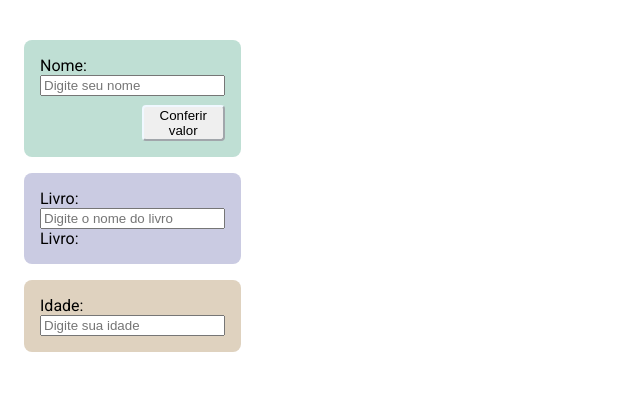
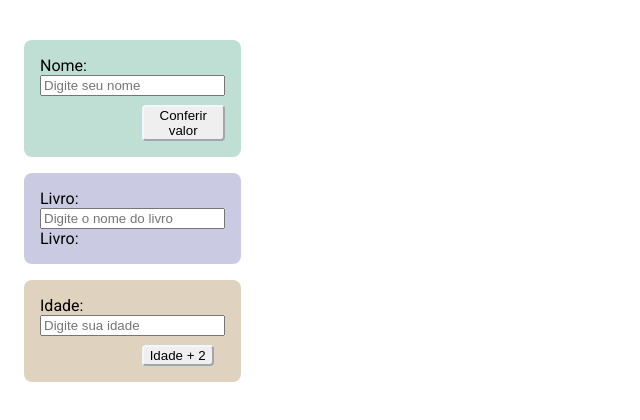
Before and after one commit to ArthurGuti/Teste-de-l-gica, a website: page index.html in a window 1280 px wide. Shown: the whole page, without its empty margins (0-640 px from the left). Drawn offline with Linux system fonts and the light colour scheme.

Commit message:
adicionando regrinha simples de multiplicação

```diff
--- a/index.html
+++ b/index.html
@@ -26,13 +26,14 @@
         <input type="text" id="nomeLivro" placeholder="Digite o nome do livro" oninput="exibirValor()" wfd-id="id3" />
         <br>
         <label class="texto">Livro:   </label><label id="labelDisplay">
-    </div>
+        </div>
 
-    <!-- Fazer soma aqui (e função no JS) -->
-    <div id="soma">
-        <label for="idade" class="texto">Idade:</label>
-        <input type="text" id="idade" placeholder="Digite sua idade" wfd-id="id4" />
-        <br>
+        <!-- Fazer soma aqui (e função no JS) -->
+        <div id="soma">
+            <label for="idade" class="texto">Idade:</label>
+            <input type="number" id="idade" placeholder="Digite sua idade" wfd-id="id4" />
+            <br>
+            <button id="botaoDireita" onclick="somar()">Idade + 2</button>
     </div>
     <!-- Referência ao arquivo JavaScript  -->
     <script src="./index.js"></script>
--- a/index.js
+++ b/index.js
@@ -4,7 +4,8 @@
 
 const inputElement = document.getElementById("meuInput");
 const valor = inputElement?.value;
-console.log(valor);
+const anos = inputElement?.value;
+var somaAno = 2;
 
 function obterValor() {
   var valor = document.getElementById("nome")?.value;
@@ -17,3 +18,12 @@ function exibirValor() {
   console.log("O novo valor do input é: " + valor);
   document.getElementById("labelDisplay").innerText = valor;
 }
+
+function somar() {
+    var anos = document.getElementById("idade")?.value;
+    if (anos != null ) {
+        anos = anos * somaAno
+    }
+    console.log("A sua idade vezes 2 é: " + anos );
+    alert("A sua idade vezes 2 é: " + anos );
+}
```
